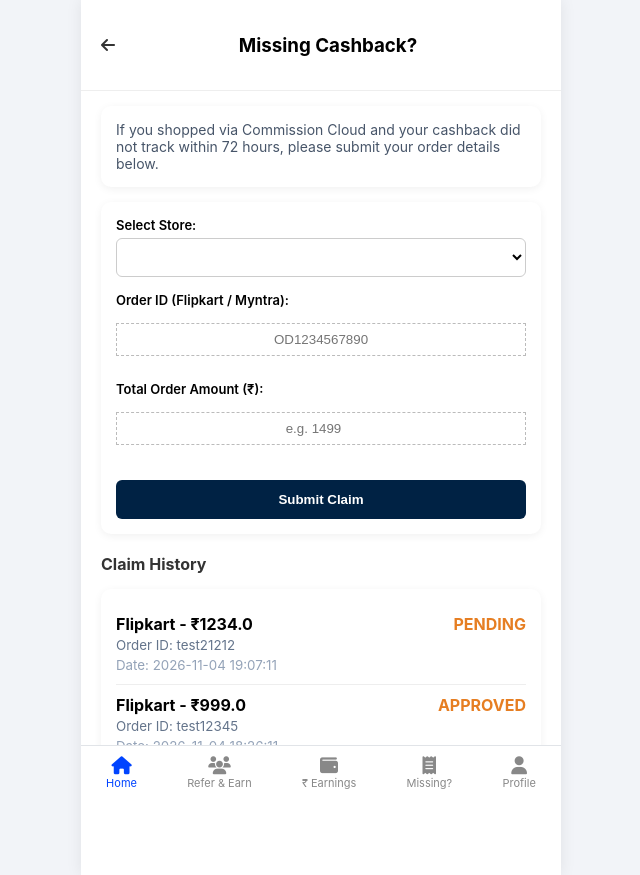
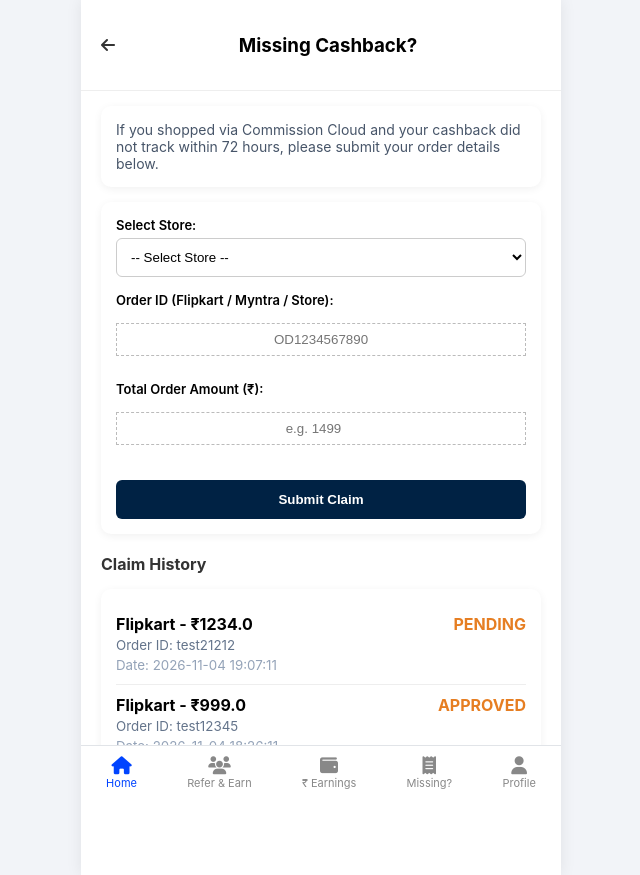
Before and after one commit to amitkr5993-sys/commissioncloud-web, a Flask app: page /missing in a window 1280 px wide. Shown: the whole page, without its empty margins (319-959 px from the left). Run offline with Flask 3, Linux system fonts and the light colour scheme; the visitor is signed in with stand-in values (Sample User, id 1); data comes from the database, SQL or seed files in the repository; lists and menus that the app fills with data are empty.

Commit message:
Update missing.html

```diff
--- a/templates/missing.html
+++ b/templates/missing.html
@@ -17,20 +17,24 @@
         <div style="margin-bottom:15px;">
             <label style="display:block; font-size:13px; font-weight:600; margin-bottom:5px;">Select Store:</label>
             <select name="store_name" required style="width:100%; padding:10px; border:1px solid #ccc; border-radius:6px; background:#fff;">
-                {% for s in stores %}
-                <option value="{{ s.name }}">{{ s.name }}</option>
+                <option value="" disabled selected>-- Select Store --</option>
+                {% for s in stores or [] %}
+                    {% set store_label = s.name if s is mapping else (s.name if s.name is defined else s) %}
+                    {% if store_label %}
+                        <option value="{{ store_label }}">{{ store_label }}</option>
+                    {% endif %}
                 {% endfor %}
             </select>
         </div>
 
         <div style="margin-bottom:15px;">
-            <label style="display:block; font-size:13px; font-weight:600; margin-bottom:5px;">Order ID (Flipkart / Myntra):</label>
+            <label style="display:block; font-size:13px; font-weight:600; margin-bottom:5px;">Order ID (Flipkart / Myntra / Store):</label>
             <input type="text" name="order_id" placeholder="OD1234567890" required class="ref-input" style="width:100%; box-sizing:border-box;">
         </div>
 
         <div style="margin-bottom:15px;">
             <label style="display:block; font-size:13px; font-weight:600; margin-bottom:5px;">Total Order Amount (₹):</label>
-            <input type="number" step="0.01" name="amount" placeholder="e.g. 1499" required class="ref-input" style="width:100%; box-sizing:border-box;">
+            <input type="number" step="0.01" min="1" name="amount" placeholder="e.g. 1499" required class="ref-input" style="width:100%; box-sizing:border-box;">
         </div>
 
         <button type="submit" class="btn-action full-width" style="padding:12px; background:#002244;">Submit Claim</button>
```
